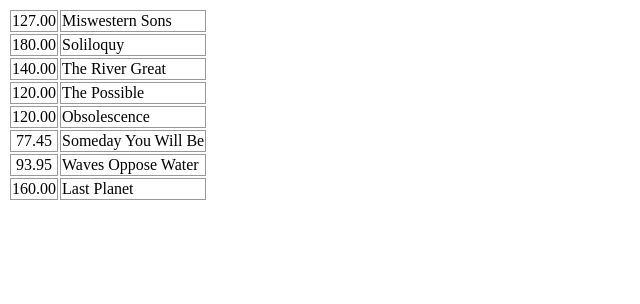
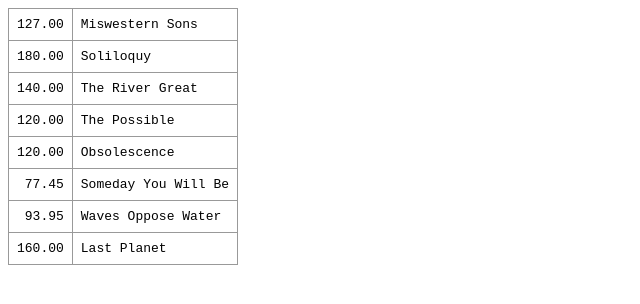
Before and after one commit to bhilmers/bhilmers.github.io, a plain HTML site: page bpm.html in a window 1280 px wide. Shown: the whole page, without its empty margins (0-640 px from the left). Drawn offline with Linux system fonts and the light colour scheme.

Commit message:
meta tags, styling.

```diff
--- a/bpm.html
+++ b/bpm.html
@@ -1,7 +1,11 @@
-<html>
+<htmll lang="en">
 <head>
+<meta charset="utf-8">
+<meta name="viewport" content="width=device-width, initial-scale=1">
 <style>
-  td {border: 1px solid #999;}
+  body {font-family: monospace;}
+  table {border-collapse: collapse;}
+  td {border: 1px solid #999; padding: .5rem;}
 </style>
 <head>
 <body>
```
